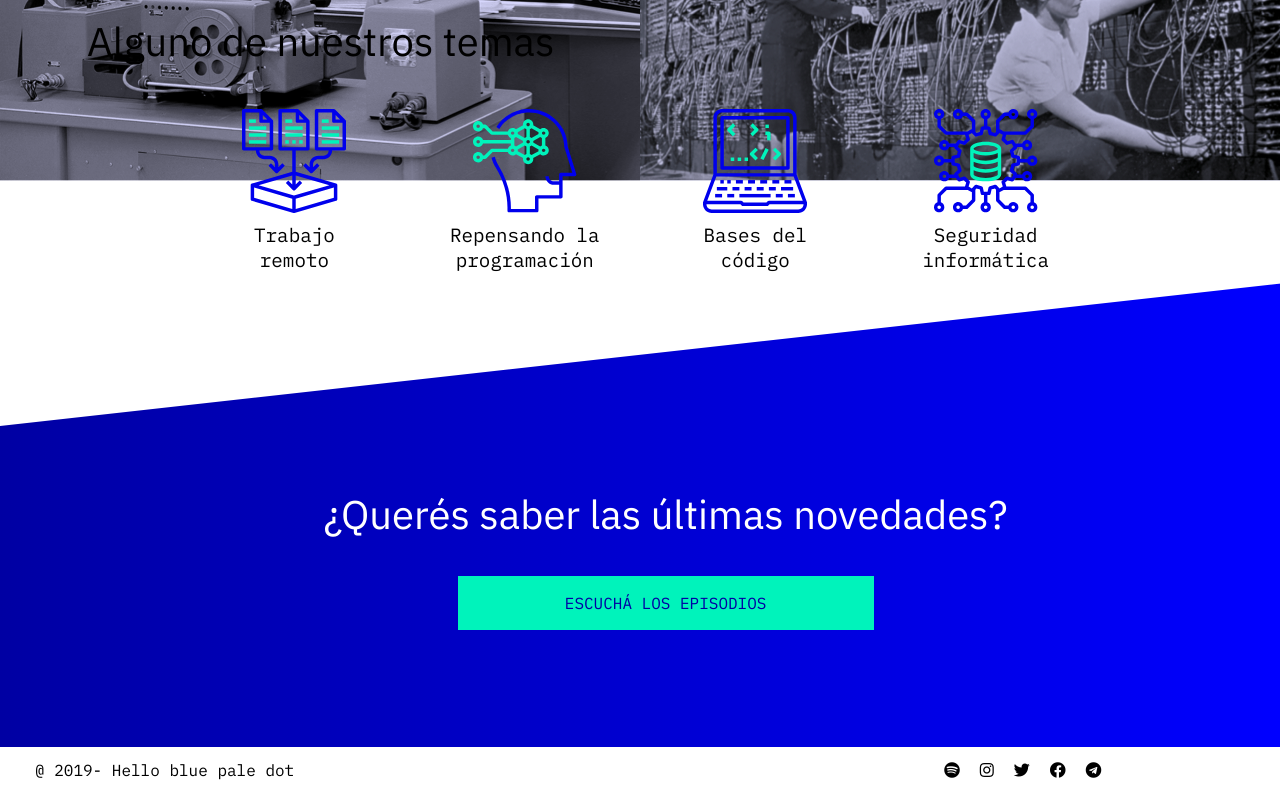
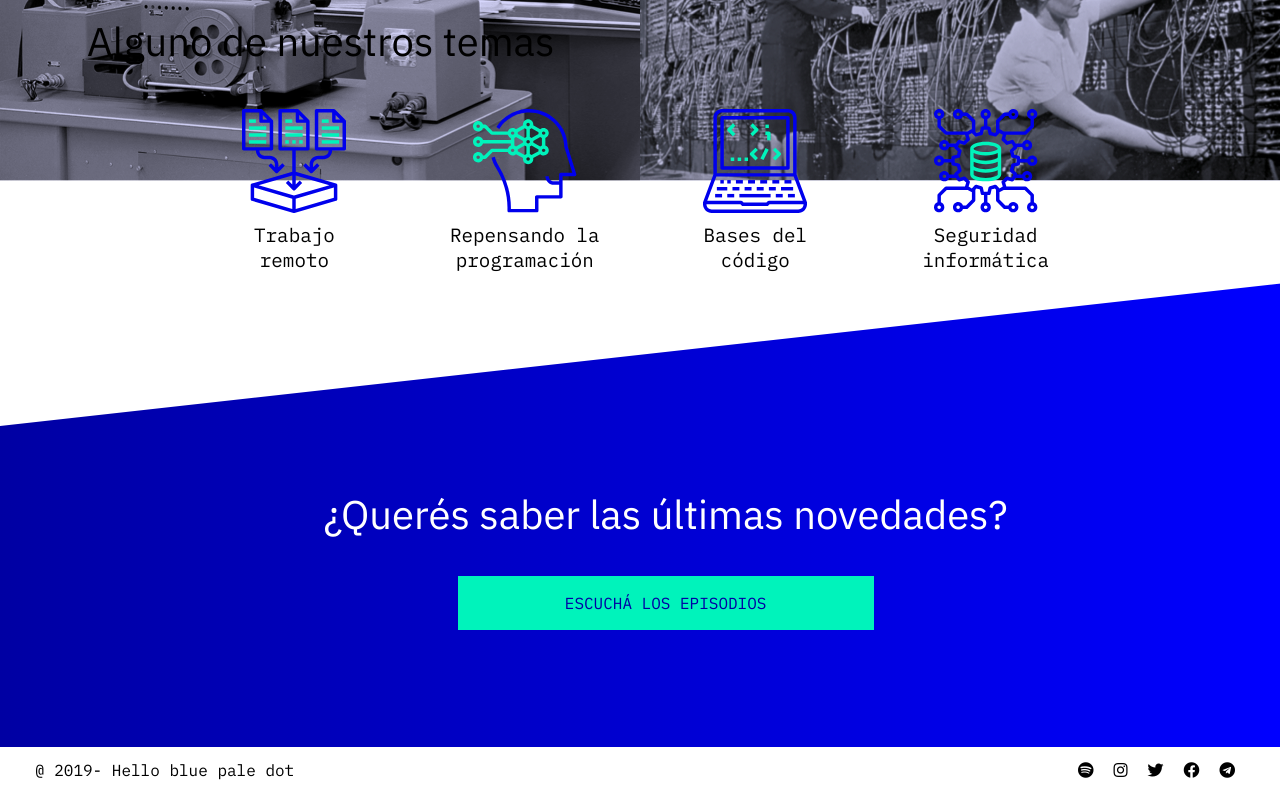
Before and after one commit to AJVelezRueda/pale-blue-dot, a plain HTML site: page index.html in a window 1280 px wide. Shown: the part 2669-3469 px from the top of the page. Drawn offline with Linux system fonts and the light colour scheme.

Commit message:
footer size

```diff
--- a/styles/style.css
+++ b/styles/style.css
@@ -21,6 +21,7 @@ h5,
 h6 {
     font-family: 'IBM Plex Sans', sans-serif;
     font-weight: normal;
+    letter-spacing: 0;
 }
 
 h1 {
@@ -446,12 +447,14 @@ figcaption {
         padding: 0;
         margin-top: 1%;
         margin-bottom: 1%;
+        height: 5vh;
     }
     .footer-text {
         margin-left: 35px;
     }
     .contac-icons {
         margin-top: 0;
-        margin-left: 50%;
+        margin-right: 35px;
+        margin-left: auto;
     }
 }
```
